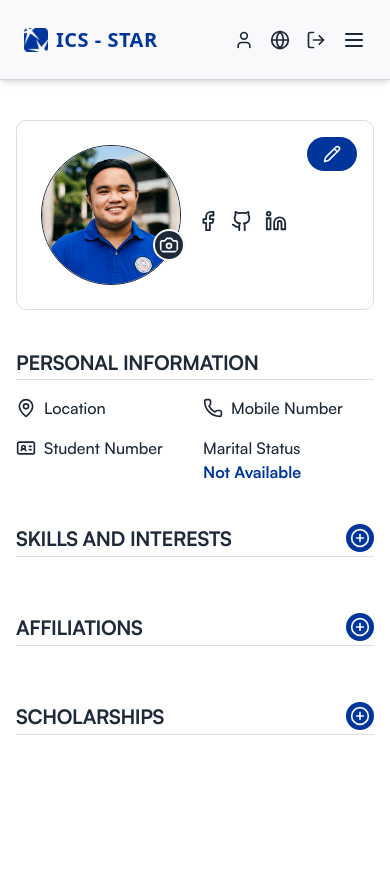
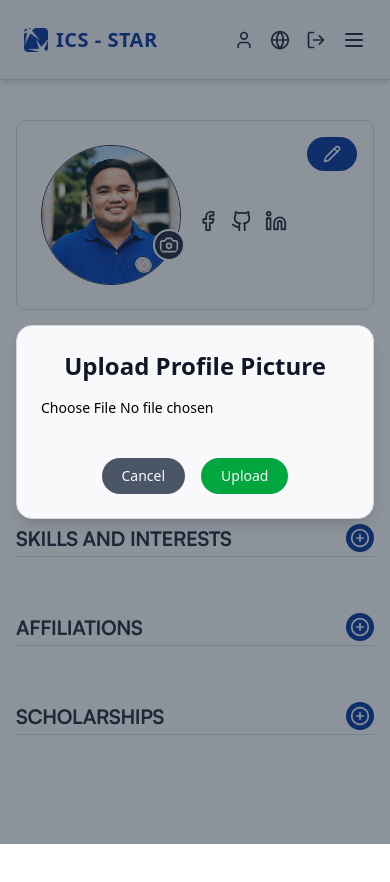
Before and after one commit to cazhiareese/ICS-STAR, a React (Vite) app in the folder app/: page /profile in a window 390 px wide. Both pictures are taken after a click on the icon 169 px from the left and 245 px from the top of the page. Shown: the top 882 px of the page. Built offline with nearby package versions, Linux system fonts and the light colour scheme.

Commit message:
feat: modal responsiveness and image selector

```diff
--- a/app/src/RootPages/Profile/components/imageuploadmodal.jsx
+++ b/app/src/RootPages/Profile/components/imageuploadmodal.jsx
@@ -1,4 +1,3 @@
-// ImageUploadModal.js
 import React, { useState } from "react";
 
 function ImageUploadModal({ isOpen, onClose, onUpload }) {
@@ -21,26 +20,39 @@ function ImageUploadModal({ isOpen, onClose, onUpload }) {
   if (!isOpen) return null;
 
   return (
-    <div className="fixed inset-0 flex justify-center items-center bg-black bg-opacity-50">
-      <div className="bg-white p-6 rounded-lg w-[300px] sm:w-[400px]">
-        <h2 className="text-xl font-semibold text-center mb-4">Upload Profile Picture</h2>
+    <div className="fixed inset-0 flex items-center justify-center z-50 px-4 sm:px-0">
+      {/* Background Overlay */}
+      <div className="absolute inset-0 bg-black opacity-50"></div>
+
+      {/* Modal Container */}
+      <div className="bg-white w-[450px] p-6 relative rounded-2xl border border-gray-300 shadow-lg flex flex-col items-center">
+        {/* Modal Title */}
+        <p className="text-2xl font-semibold text-gray-900 text-center mb-4">
+          Upload Profile Picture
+        </p>
+
+        {/* Image Upload Input */}
         <input
           type="file"
           accept="image/*"
           onChange={handleImageChange}
-          className="block w-full mb-4"
+          className="block w-full mb-4 text-sm cursor-pointer"
         />
+
+        {/* Image Preview */}
         {image && <img src={image} alt="Preview" className="mb-4 w-full rounded-md" />}
-        <div className="flex justify-between">
+
+        {/* Action Buttons */}
+        <div className="mt-6 flex justify-between gap-4">
           <button
             onClick={onClose}
-            className="px-4 py-2 bg-gray-300 text-black rounded-md"
+            className="px-5 py-2 bg-gray-600 text-white rounded-full text-sm font-medium hover:bg-gray-700 flex items-center gap-2 transition"
           >
             Cancel
           </button>
           <button
             onClick={handleSubmit}
-            className="px-4 py-2 bg-primary text-white rounded-md"
+            className="px-5 py-2 bg-green-600 text-white rounded-full text-sm font-medium hover:bg-green-700 flex items-center gap-2 transition"
           >
             Upload
           </button>
--- a/app/src/RootPages/Profile/profilesection.jsx
+++ b/app/src/RootPages/Profile/profilesection.jsx
@@ -9,11 +9,13 @@ import {
 } from "lucide-react";
 import SaveConfirmationModal from "./components/savemodal";
 import prince from "../../assets/prince boy.jpg";
+import ImageUploadModal from "./components/imageuploadmodal";
 
 function ProfileSection({ editMode, userDetails, setEditMode, handleChange }) {
   const [showModal, setShowModal] = useState(false);
   const [originalEmail, setOriginalEmail] = useState(userDetails.email);
-  const [profilePicture, setProfilePicture] = useState(null); // Store the profile picture URL
+  const [profilePicture, setProfilePicture] = useState(null);
+  const [showUploadModal, setShowUploadModal] = useState(false);
 
   // Fetch the user's profile picture
   useEffect(() => {
@@ -100,6 +102,10 @@ function ProfileSection({ editMode, userDetails, setEditMode, handleChange }) {
     }
   };
 
+  const handleProfilePictureUpload = (newImage) => {
+    setProfilePicture(newImage); // Update the profile picture with the new image
+  };
+
   return (
     <div className="relative w-full max-w-[1100px] border border-disabled rounded-[10px] bg-whitey p-6 flex flex-col sm:flex-row items-center sm:justify-between">
       {/* Edit / Save Profile Button */}
@@ -138,6 +144,7 @@ function ProfileSection({ editMode, userDetails, setEditMode, handleChange }) {
           <Camera
             size={32}
             className="absolute bottom-6 right-0 transform translate-x-1 text-white bg-black rounded-full p-[4px] cursor-pointer hover:bg-hover border-2 border-white z-10"
+            onClick={() => setShowUploadModal(true)}
           />
         </span>
 
@@ -200,6 +207,12 @@ function ProfileSection({ editMode, userDetails, setEditMode, handleChange }) {
         onCancel={() => setShowModal(false)}
         emailChanged={userDetails.email !== originalEmail}
       />
+
+      <ImageUploadModal
+        isOpen={showUploadModal}
+        onClose={() => setShowUploadModal(false)}
+        onUpload={handleProfilePictureUpload}
+      />
     </div>
   );
 }
```
